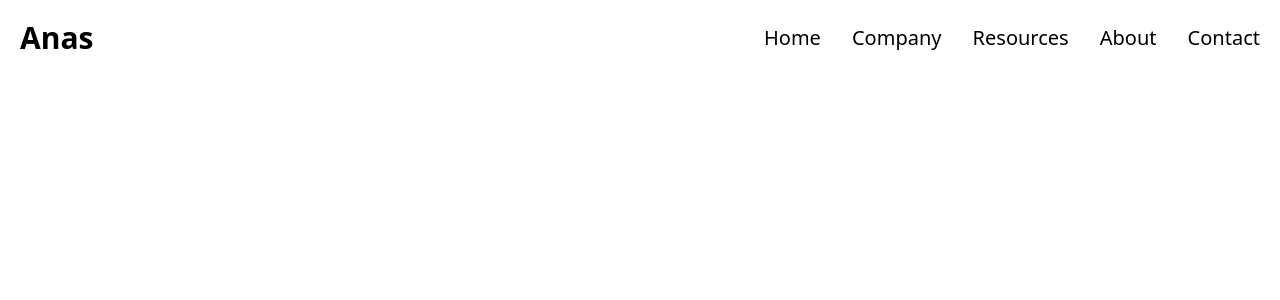
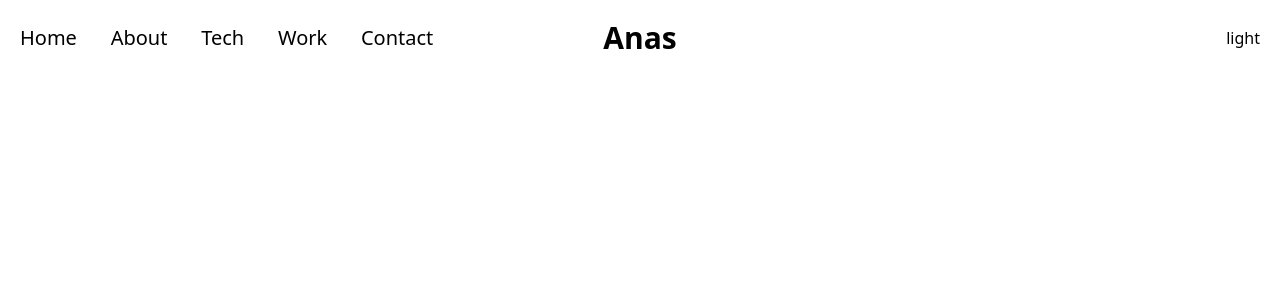
Before and after one commit to AnasChhilif/portfolio, a React (Vite) app: page / in a window 1280 px wide. Shown: the top 300 px of the page. Built offline with nearby package versions, Linux system fonts and the light colour scheme.

Commit message:
fixing header

```diff
--- a/src/header/Header.tsx
+++ b/src/header/Header.tsx
@@ -10,17 +10,16 @@ const Navbar = () => {
 
     const navItems = [
         { id: 1, text: 'Home' },
-        { id: 2, text: 'Company' },
-        { id: 3, text: 'Resources' },
-        { id: 4, text: 'About' },
+        { id: 2, text: 'About' },
+        { id: 3, text: 'Tech' },
+        { id: 4, text: 'Work' },
         { id: 5, text: 'Contact' },
     ];
 
     return (
         <div className='flex justify-between items-center w-full p-5' >
-            <h1 className='w-3/5 text-3xl font-bold '>Anas</h1>
 
-            <ul className='hidden md:w-2/5 md:flex md:justify-between '>
+            <ul className='hidden md:w-1/3 md:flex md:justify-between '>
                 {navItems.map(item => (
                     <li
                         key={item.id}
@@ -40,23 +39,25 @@ const Navbar = () => {
             <ul
                 className={
                     nav
-                        ? 'fixed md:hidden left-0 top-0 w-[60%] h-full border-r border-r-gray-900 bg-[#000300] ease-in-out duration-500'
+                        ? 'fixed md:hidden left-0 top-0 w-[60%] h-full border-r border-r-gray-900 ease-in-out duration-500 mt-10'
                         : 'ease-in-out w-[60%] duration-500 fixed top-0 bottom-0 left-[-100%]'
                 }
             >
-                {/* Mobile Logo */}
-                <h1 className='w-full text-3xl font-bold text-[#00df9a] m-4'>REACT.</h1>
 
                 {/* Mobile Navigation Items */}
                 {navItems.map(item => (
                     <li
                         key={item.id}
-                        className='p-4 border-b rounded-xl hover:bg-[#00df9a] duration-300 hover:text-black cursor-pointer border-gray-600'
+                        className='p-4 border-b rounded-xl duration-300 cursor-pointer border-gray-600'
                     >
                         {item.text}
                     </li>
                 ))}
             </ul>
+
+            <h1 className='w-1/3 text-3xl font-bold text-center'>Anas</h1>
+
+            <button className='w-1/3 text-end'>light</button>
         </div>
     );
 };
```
